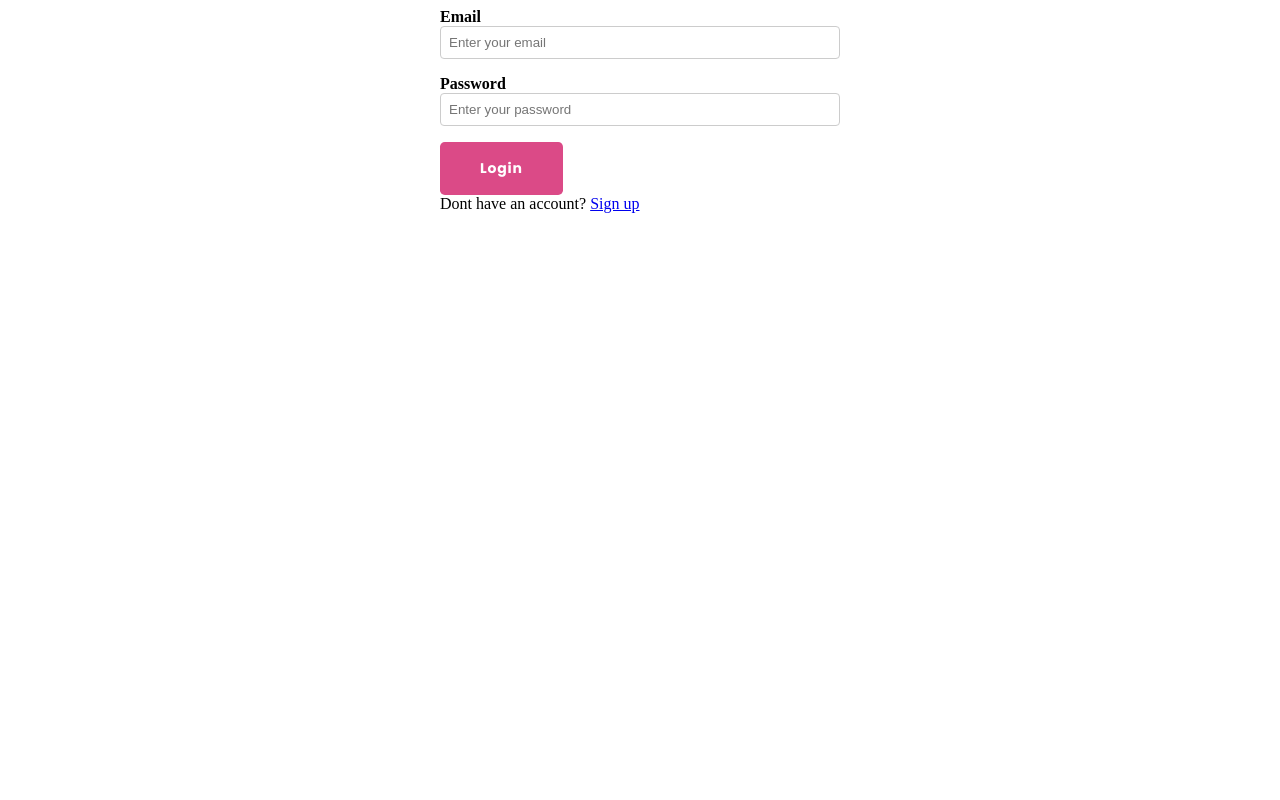
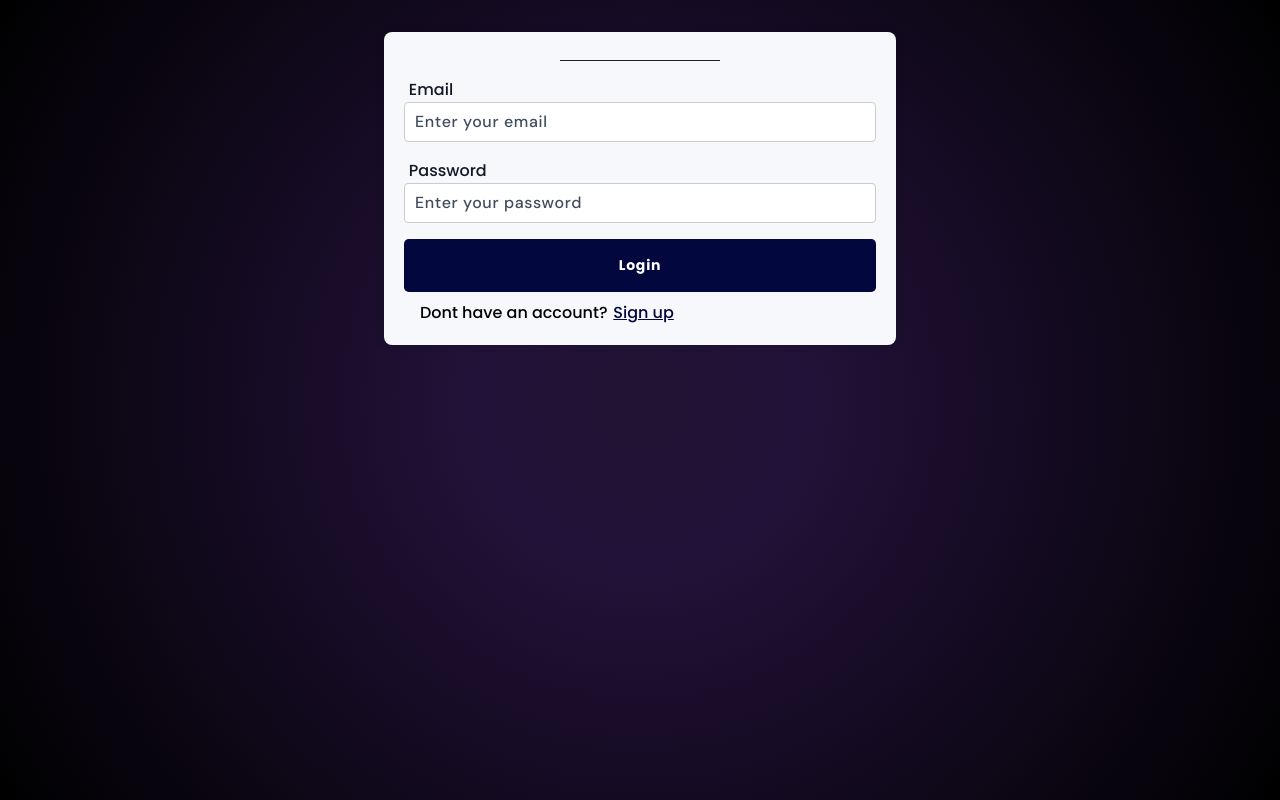
Before and after one commit to Anmol-Baranwal/WaitSmart, a Next.js app: page /login in a window 1280 px wide. Built offline with nearby package versions, Linux system fonts and the light colour scheme.

Commit message:
add styling for signup and login page
and change login.module.css to auth.module.css for clear overview

```diff
--- a/pages/login.js
+++ b/pages/login.js
@@ -3,7 +3,7 @@ import { Box, FormControl, FormLabel, Input, Divider } from "@chakra-ui/react";
 import Link from "next/link";
 import CustomButton from "@/components/Button/CustomButton";
 import { useRouter } from "next/router";
-import styles from "@/styles/login.module.css";
+import styles from "@/styles/auth.module.css";
 
 const Signup = () => {
   const router = useRouter();
--- a/pages/signup.js
+++ b/pages/signup.js
@@ -1,6 +1,6 @@
 import { useState } from "react";
 import { Box, FormControl, FormLabel, Input, Divider } from "@chakra-ui/react";
-import styles from "@/styles/login.module.css";
+import styles from "@/styles/auth.module.css";
 import CustomButton from "@/components/Button/CustomButton";
 import { useRouter } from "next/router";
 import Link from "next/link";
--- /dev/null
+++ b/styles/auth.module.css
@@ -0,0 +1,96 @@
+.section {
+  min-height: 100vh;
+  padding: 2rem 0;
+  background: rgb(33, 20, 51);
+  background: radial-gradient(
+    circle,
+    rgba(33, 20, 51, 1) 0%,
+    rgba(34, 18, 57, 1) 21%,
+    rgba(0, 0, 0, 1) 100%
+  );
+}
+
+.container {
+  max-width: 400px;
+  padding: 20px;
+  border-radius: 8px;
+  box-shadow: 0 0 10px rgba(0, 0, 0, 0.1);
+  max-width: 32rem;
+  margin: 0 auto;
+  background-color: var(--bg-light);
+  font-family: "Poppins", sans-serif;
+  font-weight: 500;
+}
+
+.tab {
+  margin: 1rem auto 1rem 7.8rem;
+}
+
+.tabItem {
+  padding: 12px 18px;
+  margin-left: 1.5rem;
+  color: #ccc;
+  border: none;
+  outline: none;
+  cursor: pointer;
+}
+
+.divider {
+  background-color: var(--bg-dark);
+  height: 1px;
+  max-width: 10rem;
+  margin: 0.5rem auto 1rem;
+}
+
+.formControl {
+  margin-bottom: 16px;
+}
+
+.formLabel {
+  color: var(--text-black);
+  padding-left: 0.3rem;
+}
+
+.formControl input {
+  outline: none;
+  font-size: 16px;
+  padding-left: 1rem;
+  text-align: left;
+  border-radius: 4px;
+  width: 100%;
+  padding: 10px;
+  font-size: 16px;
+  border: 1px solid #ccc;
+  border-radius: 4px;
+}
+
+.formControl input::placeholder {
+  letter-spacing: 0.04rem;
+  font-family: "DM Sans", sans-serif;
+  font-weight: 500;
+  color: var(--text-primary);
+}
+
+.btn {
+  width: 100%;
+  padding: 10px;
+  font-size: 16px;
+  cursor: pointer;
+}
+
+.container button {
+  background-color: var(--primary-300);
+}
+
+.container button:hover {
+  background-color: var(--primary-200);
+}
+
+.switchTxt {
+  padding: 0.5rem 0 0rem 1rem;
+}
+
+.switchLink {
+  color: var(--primary-300);
+  padding-left: 0.1rem;
+}
--- a/styles/login.module.css
+++ /dev/null
@@ -1,26 +0,0 @@
-/* login.module.css */
-
-.container {
-  max-width: 400px;
-  margin: auto;
-  margin-top: 8px;
-}
-
-.formControl {
-  margin-bottom: 16px;
-}
-
-.formLabel {
-  font-weight: bold;
-}
-
-.input {
-  width: 100%;
-  padding: 8px;
-  border: 1px solid #ccc;
-  border-radius: 4px;
-}
-
-.button {
-  margin-top: 16px;
-}
```
